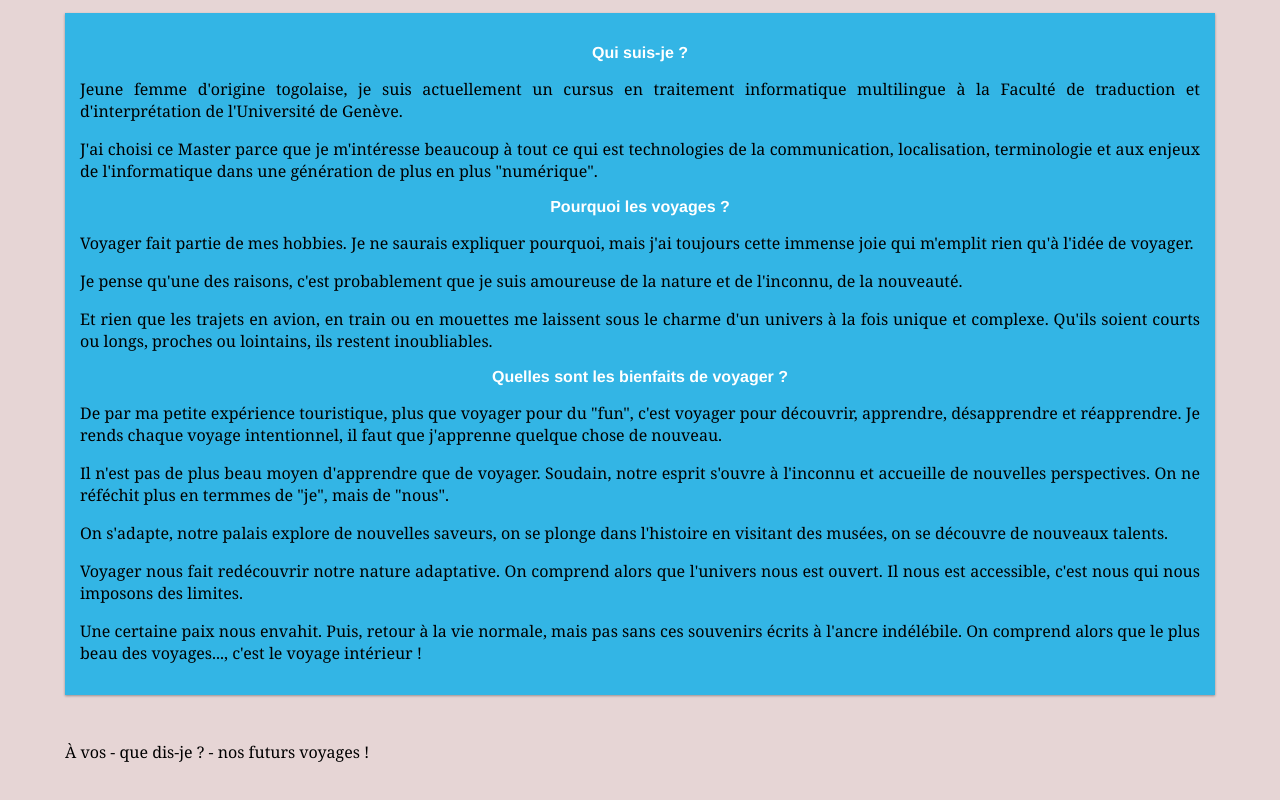
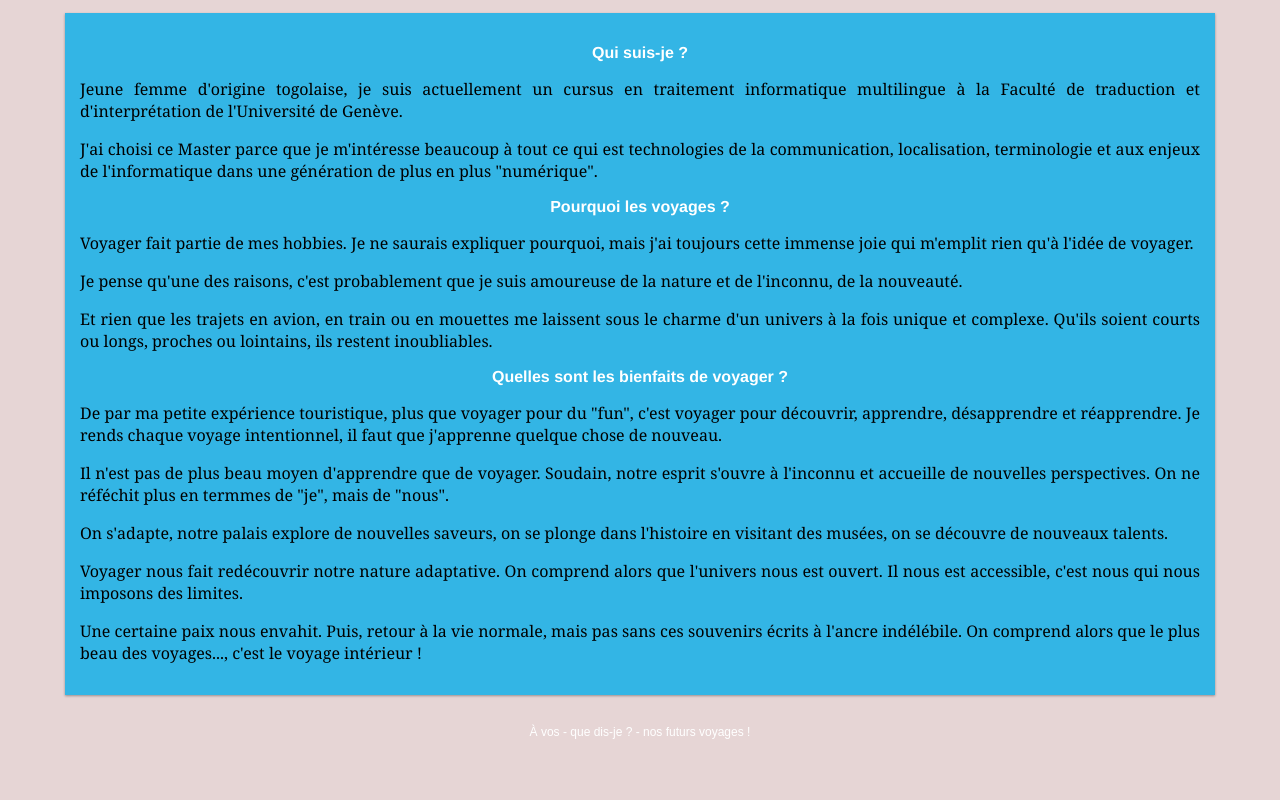
Before and after one commit to angela-kelia/angela-kelia.github.io, a plain HTML site: page index.html in a window 1280 px wide. Shown: the part 538-1338 px from the top of the page. Drawn offline with Linux system fonts and the light colour scheme.

Commit message:
Update index.html

```diff
--- a/index.html
+++ b/index.html
@@ -146,7 +146,7 @@ p {
 </div>
 
 		<div class="footer">
-			<p>À vos - que dis-je ? - nos futurs voyages !</p>
+			À vos - que dis-je ? - nos futurs voyages !
 		</div>
 
 	</body>
```
